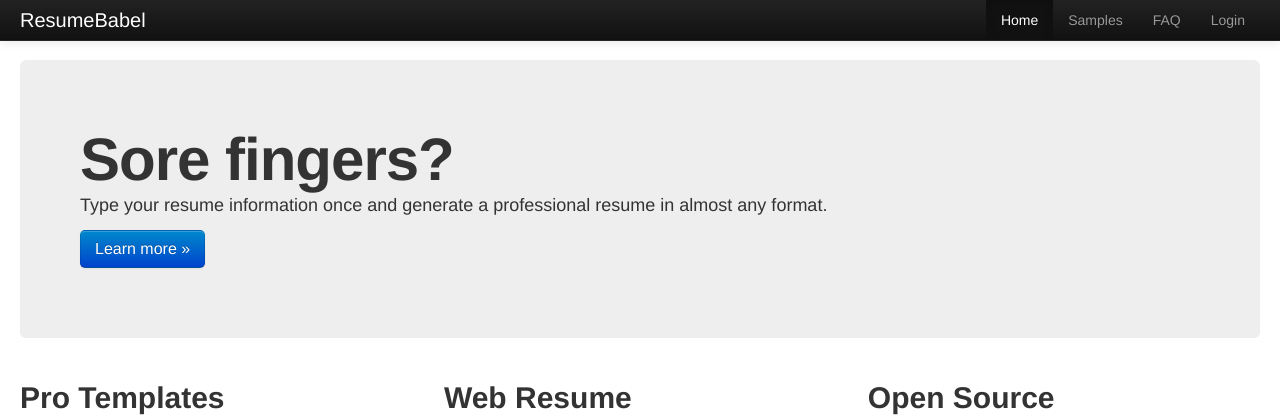
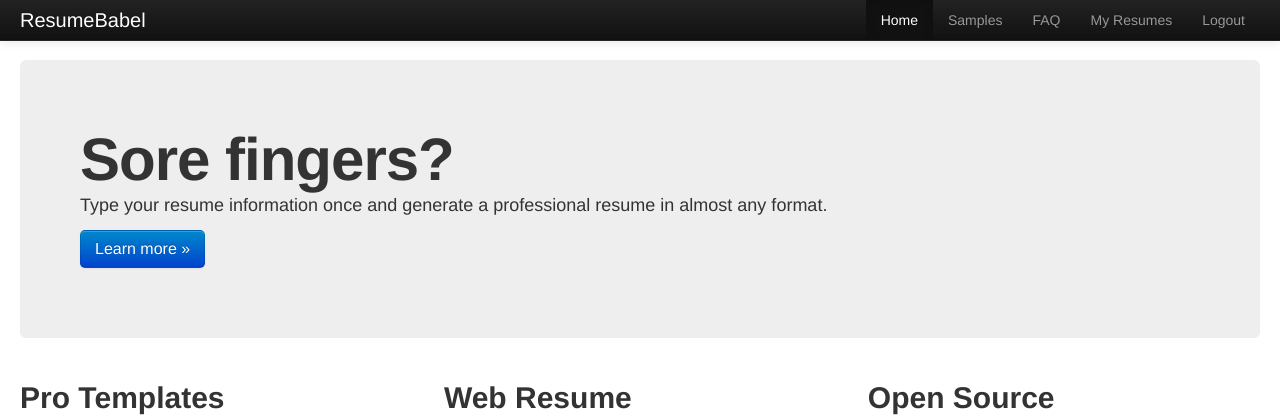
Before and after one commit to poundifdef/resumebabel-web, a Flask app: page / in a window 1280 px wide. Shown: the top 420 px of the page. Run offline with Flask 2, Linux system fonts and the light colour scheme; the visitor is signed in with stand-in values (Sample User, id 1); parts of the project's set-up code (start-up, migrations or seed data) failed here and were passed over; some libraries are stand-ins or nearby versions.

Commit message:
finish login/logout system, and templates

```diff
--- a/app.py
+++ b/app.py
@@ -1,5 +1,6 @@
 from bcrypt import hashpw
-from flask import flash, Flask, render_template, request, url_for
+from flask import flash, Flask, render_template as flask_render_template, \
+    request, url_for
 from flask.ext.login import current_user, login_required, login_user, \
     logout_user, LoginManager, redirect
 from models import db, User
@@ -13,6 +14,22 @@
 login_manager = LoginManager()
 login_manager.setup_app(app)
 login_manager.login_view = "login"
+
+
+def render_template(*args, **kwargs):
+    nav = [
+            ('/', 'Home'),
+            ('#', 'Samples'),
+            ('#', 'FAQ'),
+          ]
+
+    if current_user.is_authenticated():
+        nav.append((url_for('resumes'), 'My Resumes'))
+        nav.append((url_for('logout'), 'Logout'))
+    else:
+        nav.append((url_for('login'), 'Login'))
+
+    return flask_render_template(*args, nav=nav, **kwargs)
 
 
 @login_manager.user_loader
@@ -68,7 +85,7 @@
 @app.route('/resumes')
 @login_required
 def resumes():
-    return "my resumes"
+    return render_template('resumes.html')
 
 
 @app.route('/register')
--- a/templates/header.html
+++ b/templates/header.html
@@ -40,13 +40,11 @@
 			<a class="brand" href="#">ResumeBabel</a>
 			<div class="nav-collapse collapse">
 			    <ul class="nav pull-right">
-				<li class="active"><a href="/">Home</a></li>
 
-				<li><a href="#">Samples</a></li>
+                {% for link, text in nav %}
+                    <li{% if request.path == link %} class="active"{% endif %}><a href="{{ link }}">{{ text }}</a></li>
+                {% endfor %}
 
-				<li><a href="#">FAQ</a></li>
-
-				<li><a href="/login">Login</a></li>
 			    </ul>
 			</div><!--/.nav-collapse -->
 		</div>
```
